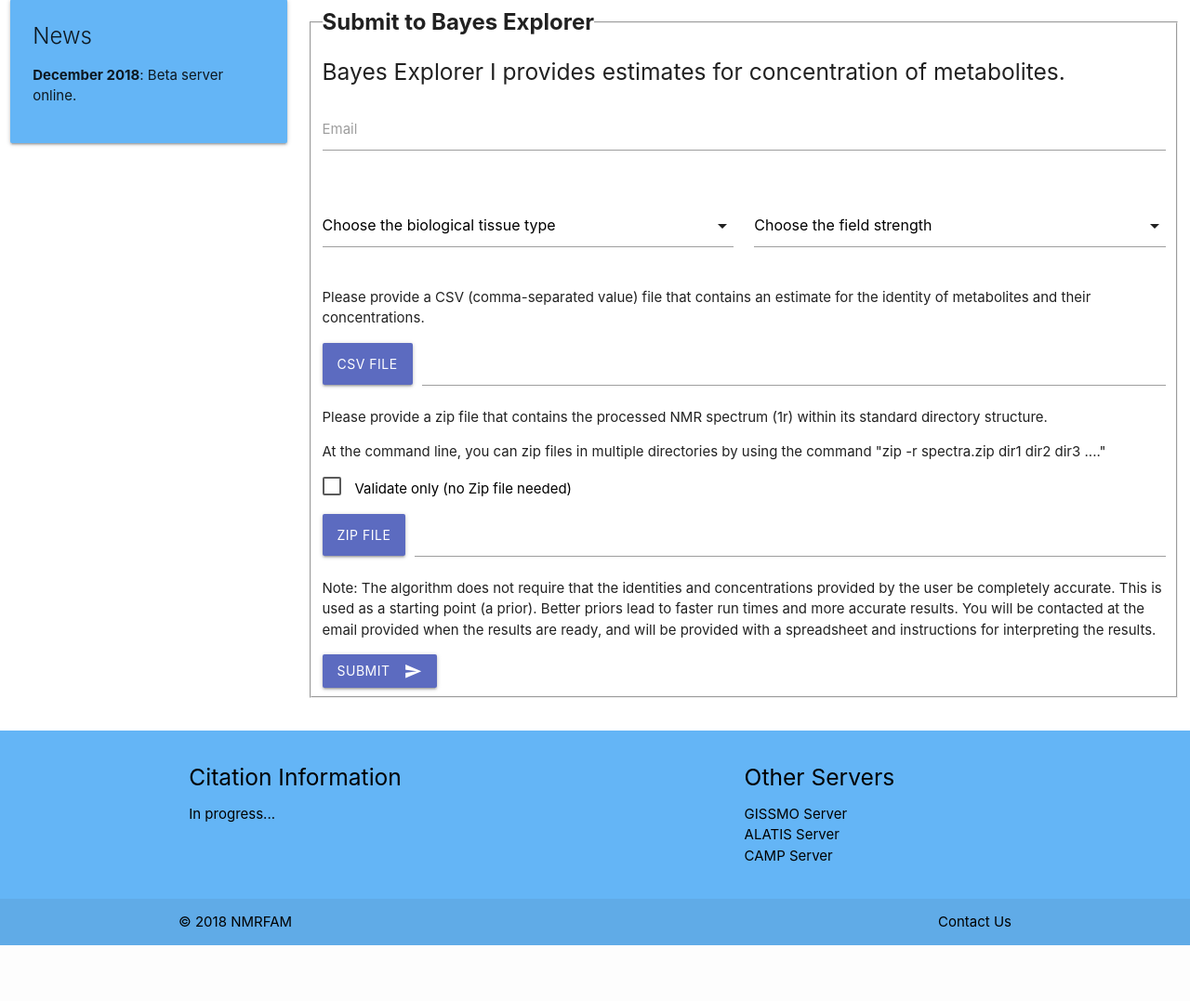
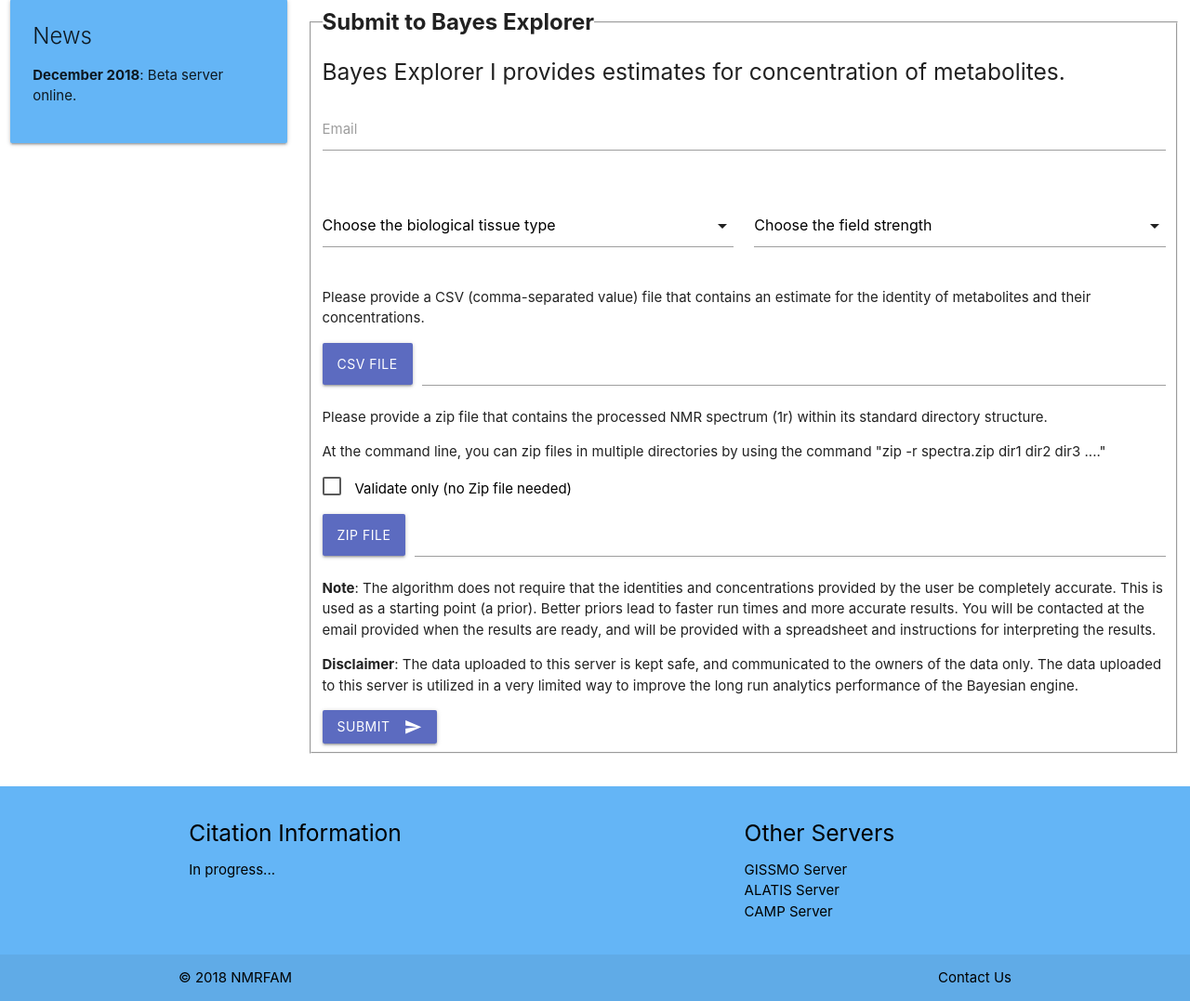
Before and after one commit to bmrb-io/bayesxplorer, a Flask app: page / in a window 1280 px wide. Shown: the part 73-1150 px from the top of the page at 93% size. Before the commit the page ends 1090 px from the top, so only its background shows below. Run offline with Flask 2, Linux system fonts and the light colour scheme.

Commit message:
Add disclaimer.

```diff
--- a/app/templates/submit.html
+++ b/app/templates/submit.html
@@ -82,11 +82,14 @@
                 </div>
             </div>
 
-            <p>Note: The algorithm does not require that the
+            <p><b>Note</b>: The algorithm does not require that the
             identities and concentrations provided by the user be completely accurate. This is used as a starting
             point (a prior). Better priors lead to faster run times and more accurate results. You will be contacted
             at the email provided when the results are ready, and will be provided with a spreadsheet and instructions
             for interpreting the results.</p>
+            <p><b>Disclaimer</b>: The data uploaded to this server is kept safe, and communicated to the owners of the data
+                only. The data uploaded to this server is utilized in a very limited way to improve the long run
+                analytics performance of the Bayesian engine. </p>
             <button class="btn waves-effect waves-light indigo lighten-1" type="submit" value="Submit">Submit
                 <i class="material-icons right">send</i>
             </button>
```
